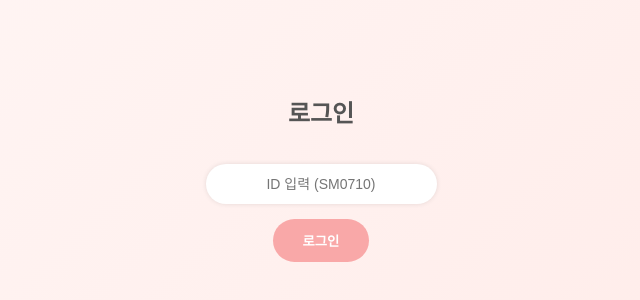
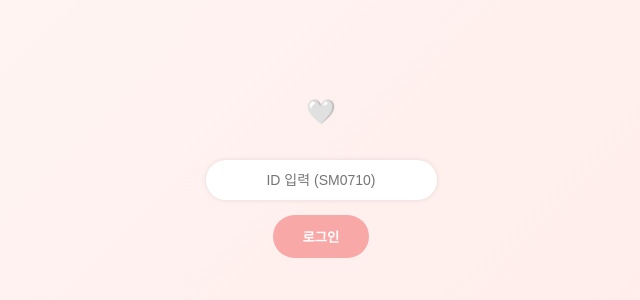
Before and after one commit to moaram/couple-diary, a plain HTML site: page index.html in a window 1280 px wide. Shown: the part 232-532 px from the top of the page, without its empty margins (319-959 px from the left). Drawn offline with Linux system fonts and the light colour scheme.

Commit message:
Update index.html

```diff
--- a/index.html
+++ b/index.html
@@ -355,7 +355,7 @@
 </head>
 <body>
   <div id="loginPage">
-    <h2>로그인</h2>
+    <h2>🤍</h2>
     <input id="loginCode" placeholder="ID 입력 (SM0710)" />
     <button onclick="login()">로그인</button>
   </div>
```
